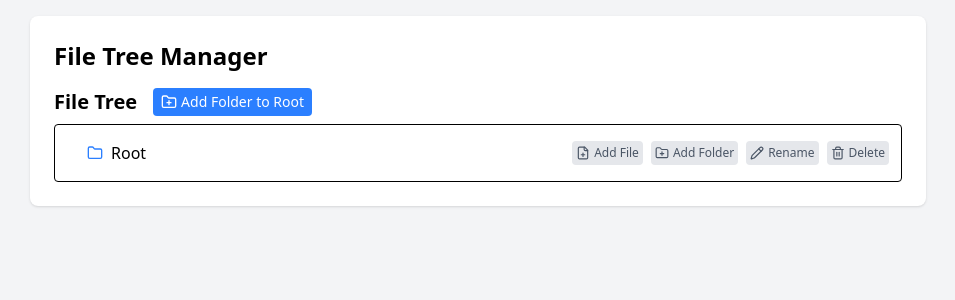
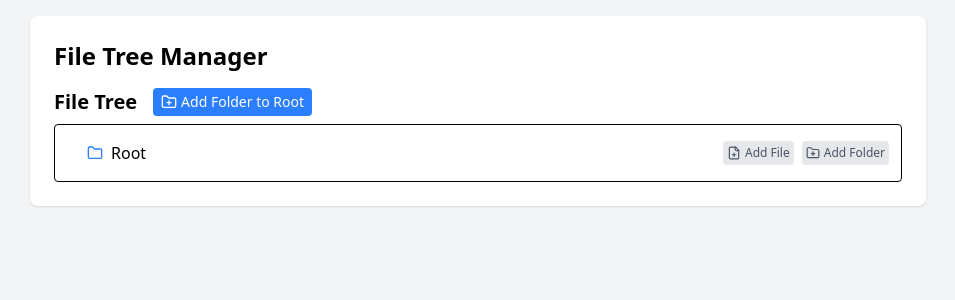
Before and after one commit to Tohid1999/file-tree, a React (Vite) app: page / in a window 1280 px wide. Shown: the top 300 px of the page, without its empty margins (162-1117 px from the left). Built offline with nearby package versions, Linux system fonts and the light colour scheme.

Commit message:
fix: remove rename and delete button for root node for better ux

```diff
--- a/src/components/NodeRow.tsx
+++ b/src/components/NodeRow.tsx
@@ -17,7 +17,7 @@ const NodeRow = ({ nodeId }: NodeRowProps) => {
     return null;
   }
 
-  const { node, display, rename, delete: deleteProps, add, selection } = hookResult;
+  const { node, isRoot, display, rename, delete: deleteProps, add, selection } = hookResult;
 
   const buttonStyles =
     'ml-2 p-1 text-xs text-gray-600 bg-gray-200 rounded hover:bg-gray-300 flex items-center';
@@ -81,12 +81,16 @@ const NodeRow = ({ nodeId }: NodeRowProps) => {
               <FolderPlus size={14} className="mr-1" /> Add Folder
             </button>
           )}
+          {!isRoot && (
             <button type="button" onClick={rename.start} className={buttonStyles}>
               <Pencil size={14} className="mr-1" /> Rename
             </button>
+          )}
+          {!isRoot && (
             <button type="button" onClick={deleteProps.start} className={buttonStyles}>
               <Trash2 size={14} className="mr-1" /> Delete
             </button>
+          )}
         </div>
       </div>
       {node.type === 'folder' && (
--- a/src/hooks/useNodeRow.ts
+++ b/src/hooks/useNodeRow.ts
@@ -149,6 +149,7 @@ export const useNodeRow = (nodeId: NodeID) => {
 
   return {
     node,
+    isRoot,
     selection: {
       isSelected,
       select: handleSelect,
```
Lines whose indentation alone changed are shown as unchanged.
